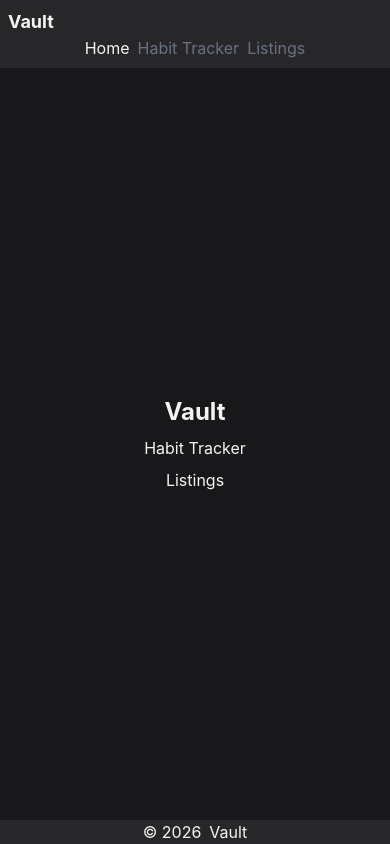
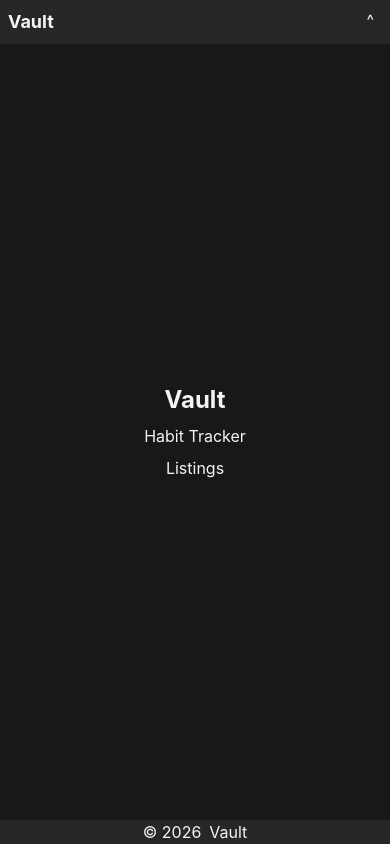
Before and after one commit to Dimterion/vault, a React (Vite) app: page / in a window 390 px wide. Built offline with nearby package versions, Linux system fonts and the light colour scheme.

Commit message:
adjust header

```diff
--- a/src/components/Header.tsx
+++ b/src/components/Header.tsx
@@ -1,5 +1,6 @@
 import { useState } from "react";
 import { Link, NavLink } from "react-router";
+import Button from "./Button";
 
 export default function Header() {
   const [showNav, setShowNav] = useState(false);
@@ -8,10 +9,17 @@ export default function Header() {
   const base = "text-gray-500 hover:text-white";
 
   return (
-    <header className="flex flex-col sm:items-center justify-between bg-zinc-800 p-2 sm:flex-row">
+    <header className="relative flex flex-col justify-between bg-zinc-800 p-2 sm:flex-row sm:items-center">
       <h1 className="text-lg font-bold">
         <Link to="/">Vault</Link>
       </h1>
+      <Button
+        onClick={() => setShowNav(!showNav)}
+        className="absolute top-0 right-0 sm:hidden"
+      >
+        {showNav ? "X" : "^"}
+      </Button>
+      {showNav && (
         <nav className="flex flex-row flex-wrap justify-center gap-2 sm:hidden">
           <NavLink
             to="/"
@@ -32,6 +40,7 @@ export default function Header() {
             Listings
           </NavLink>
         </nav>
+      )}
       <nav className="hidden gap-2 sm:inline-flex">
         <NavLink
           to="/"
```
Lines whose indentation alone changed are shown as unchanged.
